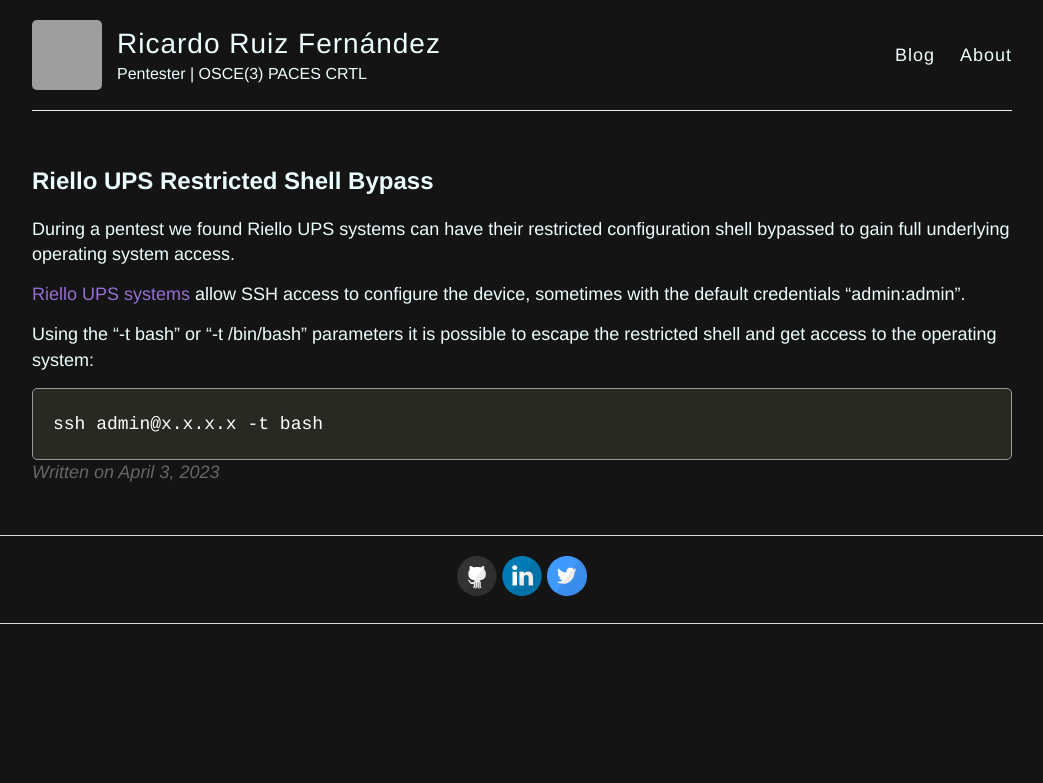
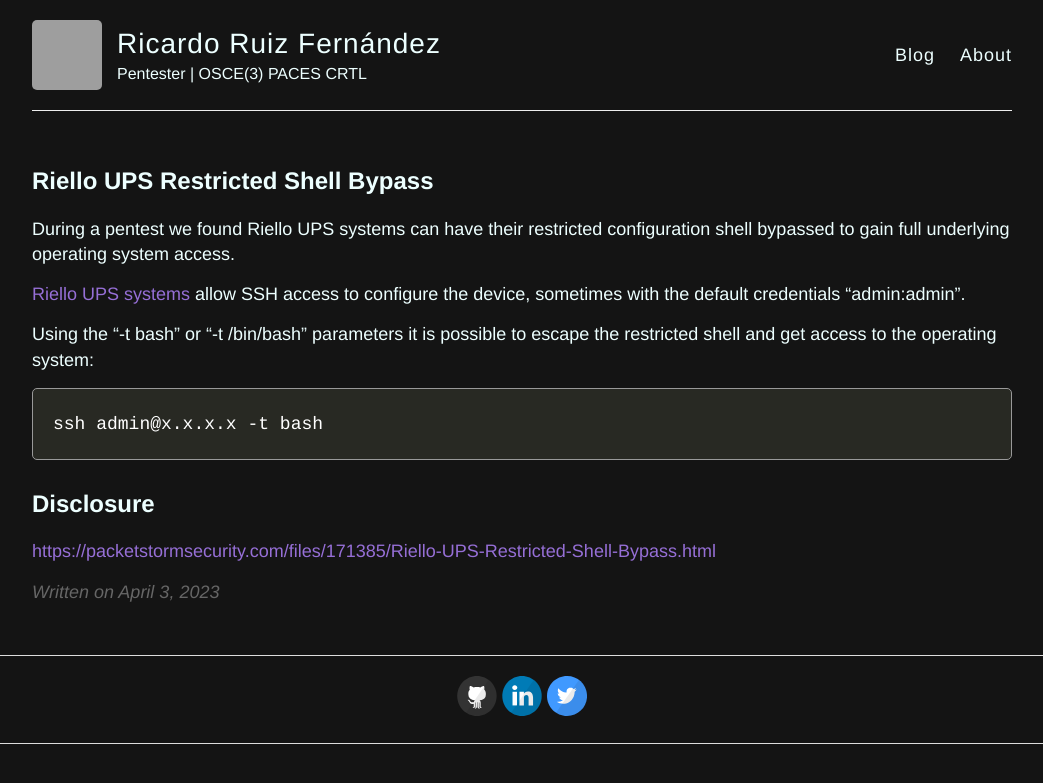
Before and after one commit to ricardojoserf/ricardojoserf.github.io, a Jekyll site: the page built from _posts/2023-4-3-riello.md, in a window 1280 px wide. Shown: the top 783 px of the page, without its empty margins (118-1161 px from the left). Built offline with Jekyll 4.4.1, drawn with Linux system fonts in a browser that asks for light colours; grey boxes are pictures that could not be loaded.

Commit message:
Update 2023-4-3-riello.md

````diff
--- a/_posts/2023-4-3-riello.md
+++ b/_posts/2023-4-3-riello.md
@@ -16,3 +16,7 @@
 ```
 ssh admin@x.x.x.x -t bash
 ```
+
+## Disclosure
+
+[https://packetstormsecurity.com/files/171385/Riello-UPS-Restricted-Shell-Bypass.html](https://packetstormsecurity.com/files/171385/Riello-UPS-Restricted-Shell-Bypass.html)
````
